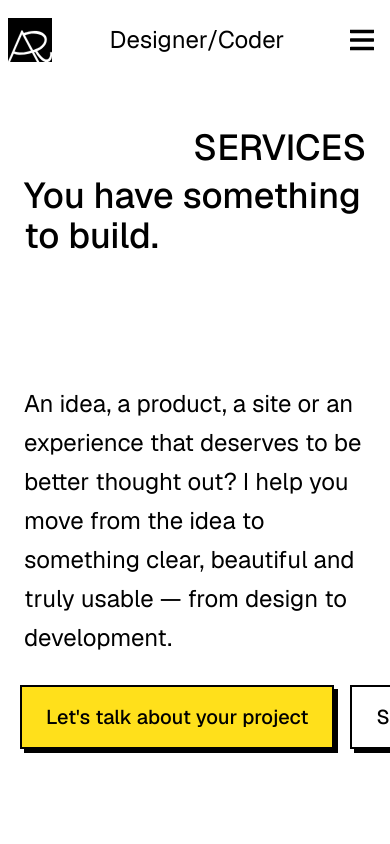
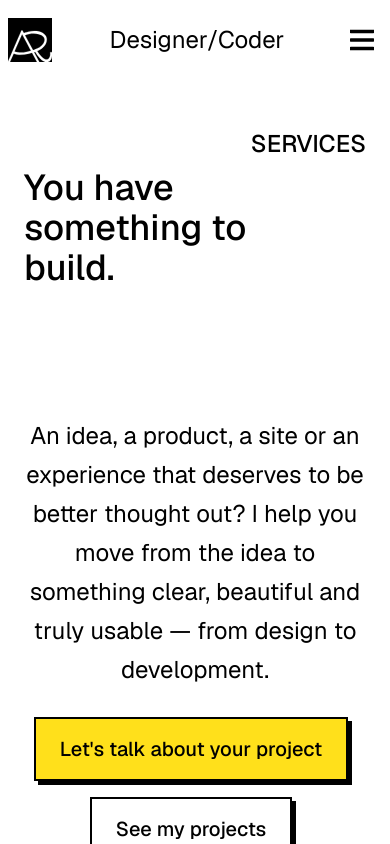
Before and after one commit to Rahim10020/rahim.design, a React (Vite) app: page /services in a window 390 px wide. Shown: the top 844 px of the page. Built offline with nearby package versions, Linux system fonts and the light colour scheme; a web font is replaced by a local one.

Commit message:
fixing services responsiveness

```diff
--- a/src/_pages/Services.tsx
+++ b/src/_pages/Services.tsx
@@ -48,25 +48,25 @@ export default function ServicesPage() {
           <div className="mb-24">
             <div className="flex flex-col gap-2 mb-32">
               <div className="flex items-center justify-end">
-                <h1 className="text-4xl font-medium text-foreground">
+                <h1 className="text-2xl lg:text-4xl font-medium text-foreground">
                   SERVICES
                 </h1>
               </div>
               <div>
-                <h1 className="text-4xl md:text-6xl font-medium text-foreground">
+                <h1 className="text-4xl md:text-6xl font-medium text-foreground max-w-xs md:max-w-md lg:max-w-none">
                   You have something to build.
                 </h1>
               </div>
             </div>
             {/* Center */}
             <div className="mx-auto max-w-3xl flex flex-col gap-8">
-              <p className="text-foreground text-2xl leading-relaxed max-w-2xl">
+              <p className="text-foreground text-2xl text-center md:text-left leading-relaxed max-w-sm md:max-w-2xl">
                 An idea, a product, a site or an experience that deserves to be
                 better thought out? I help you move from the idea to something
                 clear, beautiful and truly usable — from design to development.
               </p>
               {/* Buttons */}
-              <div className="flex items-center gap-4">
+              <div className="flex flex-col lg:flex-row items-center gap-4">
                 <Button className="px-6 py-4 text-xl font-medium bg-primary border-2 border-foreground text-foreground">
                   Let's talk about your project
                 </Button>
```
